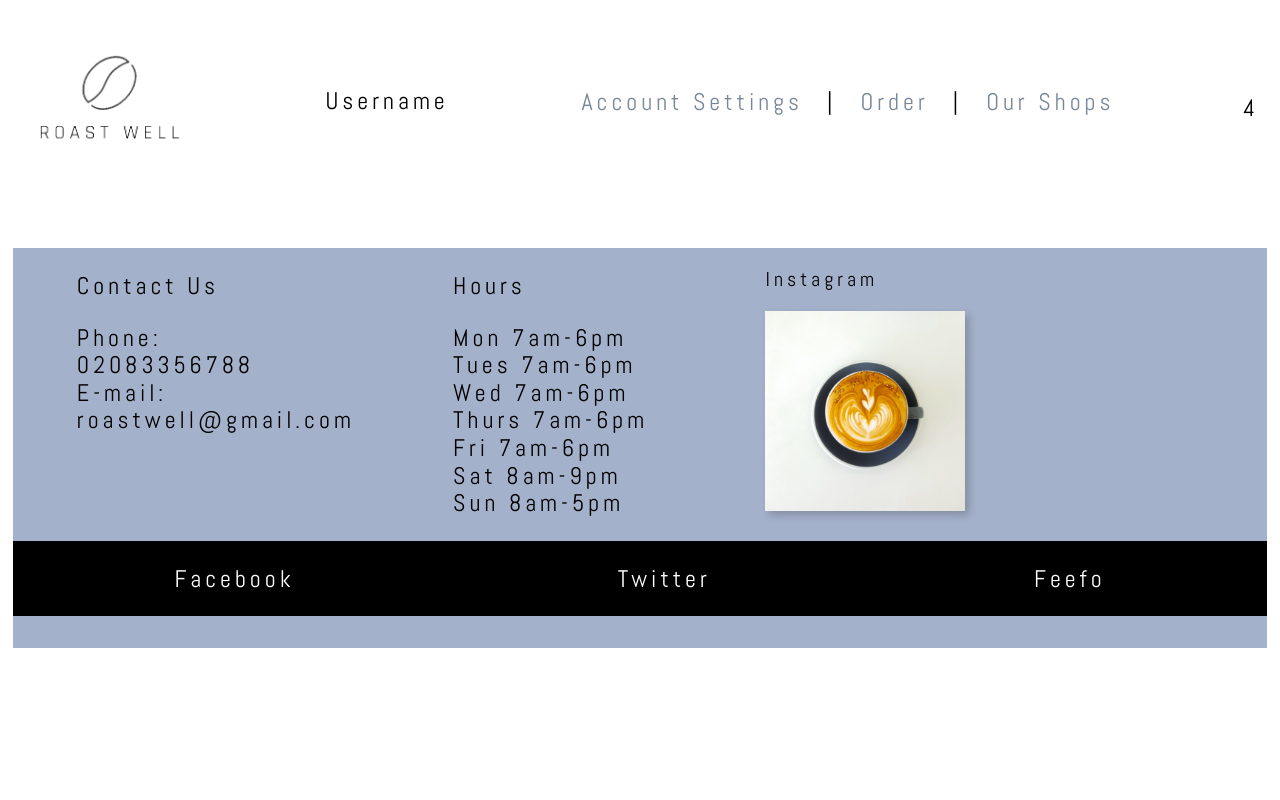
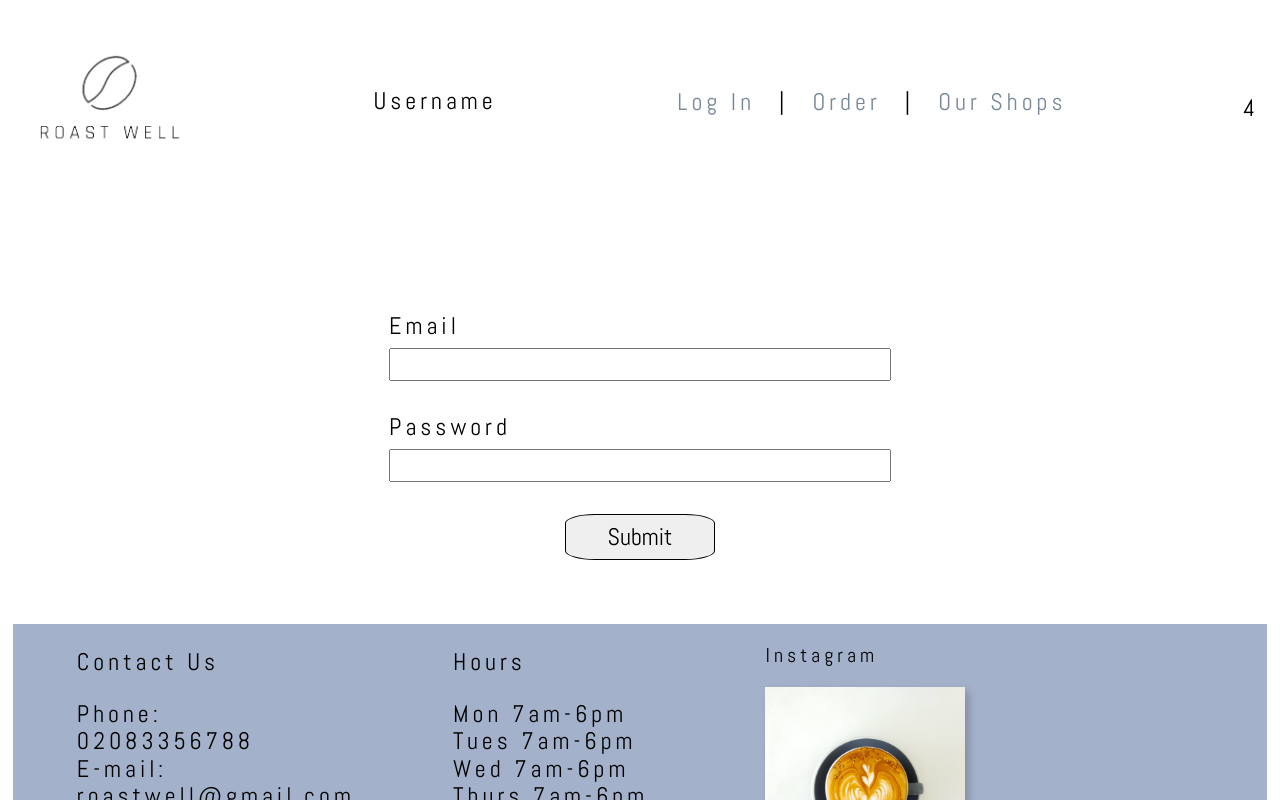
Before and after one commit to worpel/roast-well-coffee, a React (Create React App) app: page /login in a window 1280 px wide. Shown: the top 800 px of the page. Built offline with nearby package versions, Linux system fonts and the light colour scheme.

Commit message:
Added Login page and changed the Navbar so it changes based on prop loggedIn

```diff
--- a/src/App.js
+++ b/src/App.js
@@ -5,6 +5,7 @@ import Order from './Components/Order/Order';
 import Footer from './Components/Footer/Footer';
 import OurShops from './Components/OurShops/OurShops';
 import AccountInfo from './Components/AccountInfo/AccountInfo';
+import Login from './Components/Login/Login';
 
 import './App.css';
 
@@ -21,7 +22,7 @@ class App extends Component {
         super();
         this.state = {
             route: 'home',
-            currentUserId: 4,
+            currentUserId: 2,
             currentUser: {},
             loggedIn: false
         };
@@ -35,18 +36,30 @@ class App extends Component {
         return fetch(`http://localhost:3001/${table}`);
     };
 
+    checkUserLogin = userdata => {
+        const {email, password} = userdata;
+        this.setState({
+            loggedIn: true
+        })
+    }
+
     render() {
         const { route } = this.state;
         return (
             <Router>
             <div className="App flex flex-column">
 
-                <Navbar route={route} onRouteChange={this.onRouteChange} userName={this.state.userName} />
+                <Navbar userName={this.state.userName} loggedIn={this.state.loggedIn}/>
                 <Switch>
                     <Route exact path="/" component={Homepage} />
-                    <Route path="/account" render={props =>
+                    {this.state.loggedIn === true ?
+                        <Route path="/account" render={props =>
                         <AccountInfo {...props} fetchApi={this.fetchApi} currentUserId={this.state.currentUserId} />
                     } />
+                    :
+                    <Route path="/login" render={props =>
+                        <Login {...props} fetchApi={this.checkUserLogin} />
+                    }/>}
                     <Route path="/shops" component={OurShops} />
                     <Route path="/order" render={props =>
                         <Order {...props} fetchApi={this.fetchApi} />
--- a/src/Components/Login/Login.css
+++ b/src/Components/Login/Login.css
@@ -0,0 +1,11 @@
+.submit {
+    border: 1px solid black;
+    border-radius: 20%;
+    transition: 400ms;
+}
+
+.submit:hover {
+    background: black;
+    color: white;
+    transition: 300ms;
+}
--- a/src/Components/Login/Login.js
+++ b/src/Components/Login/Login.js
@@ -4,8 +4,12 @@ import './Login.css';
 class Login extends Component {
   render() {
     return (
-      <div className="flex">
-
+      <div className="mv5 flex flex-column w-40 center">
+        <label htmlFor="email">Email</label>
+          <input className="mb4 mt2" name="email" type="email"/>
+          <label htmlFor="password">Password</label>
+          <input className="mb4 mt2" type="password" name="password" id="password"/>
+          <button className="center pv2 ph3 w-30 submit">Submit</button>
       </div>
     );
   }
--- a/src/Components/Navbar/Navbar.js
+++ b/src/Components/Navbar/Navbar.js
@@ -7,6 +7,7 @@ import octagon from '../../Images/octagon.png'
 
 class Navbar extends Component {
   render() {
+    const {loggedIn} = this.props;
     return (
 
       <nav className="mv5 mh2 flex justify-between items-center">
@@ -17,7 +18,10 @@ class Navbar extends Component {
           <p className="username">Username</p>
         </div>
         <div className="acctInfo flex flex-inline tc">
-          <p className="ph2 center linkitem"><Link to='/account'>Account Settings</Link></p>
+          {loggedIn ?
+            <p className="ph2 center linkitem"><Link to='/account'>Account</Link></p>
+            :
+            <p className="ph2 center linkitem"><Link to='/login'>Log In</Link></p>}
           <p className="hBreak">|</p>
           <p className="ph2 center linkitem"><Link to='/order'>Order</Link></p>
           <p className="hBreak">|</p>
```
